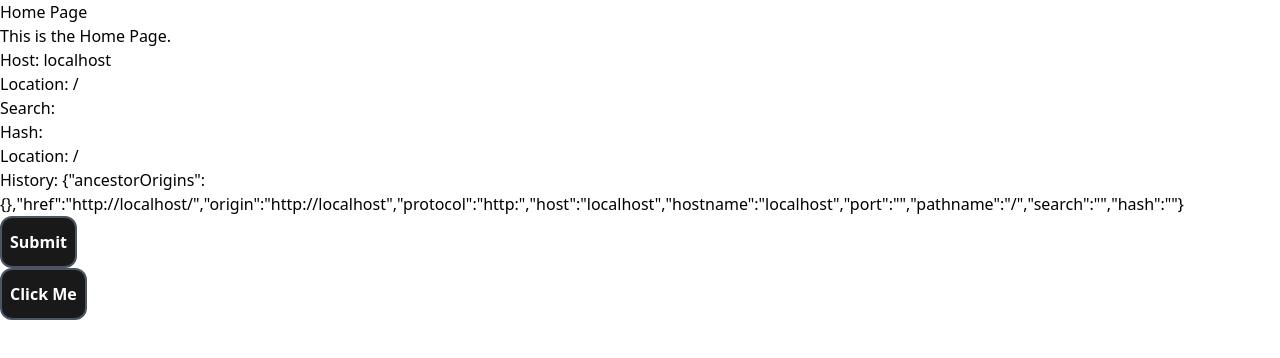
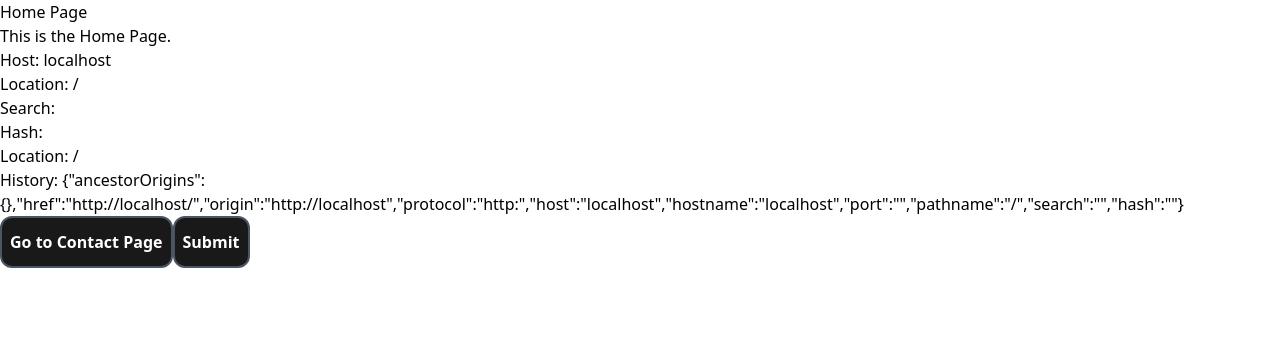
Before and after one commit to MaThanMiThun1999/reactga, a React (Vite) app: page / in a window 1280 px wide. Shown: the top 358 px of the page. Built offline with nearby package versions, Linux system fonts and the light colour scheme.

Commit message:
added back button to contact

```diff
--- a/src/App.jsx
+++ b/src/App.jsx
@@ -18,10 +18,9 @@ const App = () => {
   return (
     <main>
       <Routes>
-        <Route path='/' element={<Home />} />
+        <Route index path='/' element={<Home />} />
         <Route path='/contact' element={<Contact />} />
       </Routes>
-      <MyButton />
     </main>
   );
 };
--- a/src/main.jsx
+++ b/src/main.jsx
@@ -8,8 +8,6 @@ import ReactGA from 'react-ga4';
 const MEASUREMENT_ID = 'G-L3W6R8DCDP';
 
 ReactGA.initialize(MEASUREMENT_ID);
-
-
 createRoot(document.getElementById('root')).render(
   <StrictMode>
     <BrowserRouter>
--- a/src/pages/Home.jsx
+++ b/src/pages/Home.jsx
@@ -13,6 +13,15 @@ const Home = () => {
       <p>Hash: {location.hash}</p>
       <p>Location: {location.pathname + location.search}</p>
       <p>History: {JSON.stringify(location)}</p>
+
+      <Link to='/contact' className='text-white'>
+        <MyButton
+          btnCategory='User Actions'
+          btnAction='Contact Button Action'
+          btnLabel='Contact Page'
+          btnText='Go to Contact Page'
+        ></MyButton>
+      </Link>
       <MyButton
         btnCategory='User Actions'
         btnAction='Submit Form'
```
